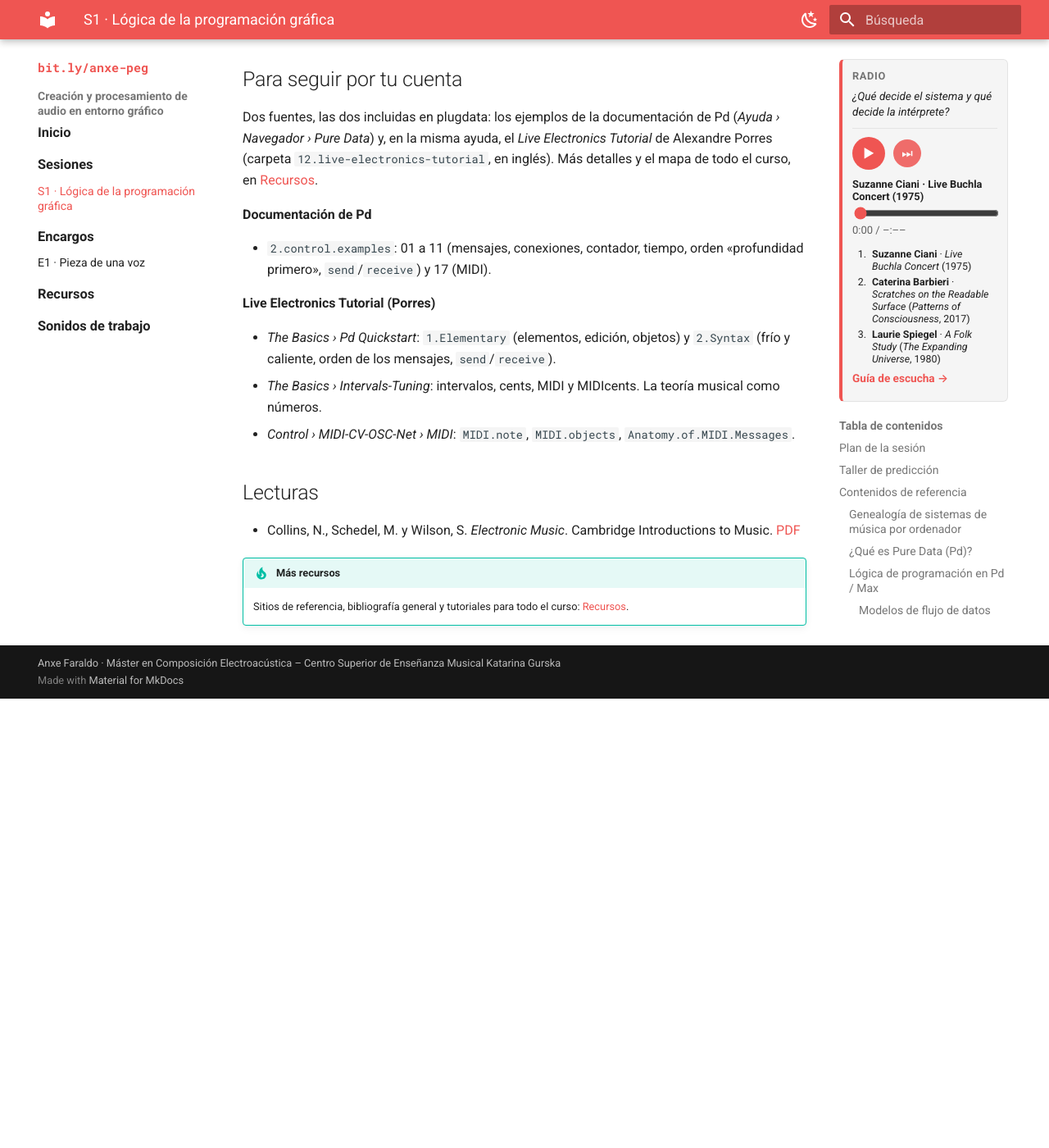
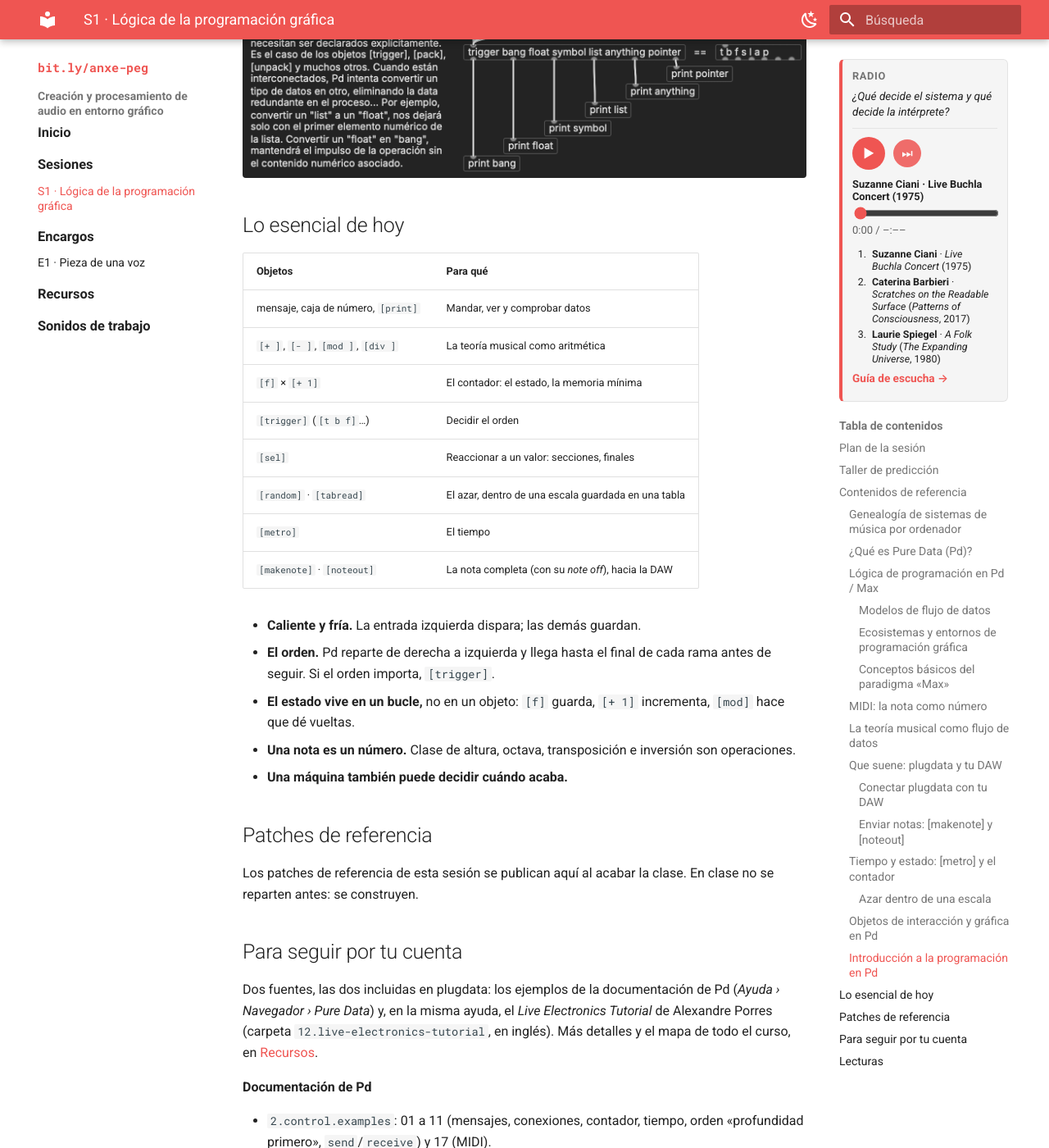
Before and after one commit to anxefaraldo/peg-curso, an MkDocs documentation site: the page built from docs/sesiones/s1.md, in a window 1280 px wide and 1400 px high, scrolled down 15379 px. Shown: the whole window at 82% size. Built offline with MkDocs 1.6.1 and Material for MkDocs 9.7.7, drawn with Linux system fonts in a browser that asks for light colours; before the commit the page ends 16231 px from its top, so only the background shows below that; some of the changed text lies outside the part shown.

Commit message:
Publicación programada 2026-10-03 07:40

```diff
--- a/docs/sesiones/s1.md
+++ b/docs/sesiones/s1.md
@@ -28,7 +28,7 @@
 
 1. Escucha: Suzanne Ciani, *Live Buchla Concert* (1975) · Caterina Barbieri, *Patterns of Consciousness* (2017). ¿Qué decide el sistema y qué decide la intérprete?
 2. Puesta en marcha: plugdata dentro de tu DAW, `[makenote]` y `[noteout]`. Lo de la mañana empieza a sonar.
-3. Tiempo y azar: `[metro]` mueve el contador, y el azar elige dentro de una escala.
+3. Tiempo y azar: `[metro]` mueve el contador, el azar elige dentro de una escala, y una regla puede pararlo todo.
 4. Taller: la *Máquina de reglas*. Programamos juntos, cada una en su ordenador y sonando en su DAW, las dos primeras reglas: el tiempo y la nota (altura y velocidad). ¿Qué cambia si cambiamos cada una? Las demás reglas (articulación, forma, final) las programas tú en el E1.
 5. Presentación del encargo [E1](../encargos/e1.md): de la máquina de clase a la tuya, con tus propias reglas.
 
@@ -201,6 +201,14 @@
 
 `[metro]` produce pulsos regulares. La pareja `[f]` × `[+ 1]` guarda un número y lo incrementa en cada pulso: es el **estado**, la memoria mínima de un programa. Con `[mod n]` el contador da vueltas, y ya tenemos un ciclo de *n* pasos.
 
+**Que la máquina se pare sola.** `[metro]` se apaga si recibe un `0` (o `stop`) por su entrada izquierda. Basta con que una regla se lo mande:
+
+- **Cuando llegue a una cuenta:** un contador de eventos y `[sel 64]`: al llegar al evento 64, un mensaje `[0(` a `[metro]`.
+- **Cuando lo decida el azar:** en cada evento, `[random 50]` → `[sel 0]` → `[0(`. Una posibilidad entre 50 en cada nota: nadie, ni tú, sabe cuándo acaba.
+- **Cuando acabe la forma:** si tienes un contador de secciones, el final es una sección más.
+
+Antes de parar, la última nota necesita su *note off*: si `[makenote]` ya la ha mandado, no queda colgada.
+
 #### Azar dentro de una escala
 
 ![Escalas y transposición](img/s1/escalas-transposicion.png){ .patch }
@@ -235,6 +243,25 @@
 
 ![Introducción a la programación en Pd, 4](img/s1/introduccion-4.png){ .patch }
 
+## Lo esencial de hoy
+
+| Objetos | Para qué |
+|---|---|
+| mensaje, caja de número, `[print]` | Mandar, ver y comprobar datos |
+| `[+ ]`, `[- ]`, `[mod ]`, `[div ]` | La teoría musical como aritmética |
+| `[f]` × `[+ 1]` | El contador: el estado, la memoria mínima |
+| `[trigger]` (`[t b f]`…) | Decidir el orden |
+| `[sel]` | Reaccionar a un valor: secciones, finales |
+| `[random]` · `[tabread]` | El azar, dentro de una escala guardada en una tabla |
+| `[metro]` | El tiempo |
+| `[makenote]` · `[noteout]` | La nota completa (con su *note off*), hacia la DAW |
+
+- **Caliente y fría.** La entrada izquierda dispara; las demás guardan.
+- **El orden.** Pd reparte de derecha a izquierda y llega hasta el final de cada rama antes de seguir. Si el orden importa, `[trigger]`.
+- **El estado vive en un bucle,** no en un objeto: `[f]` guarda, `[+ 1]` incrementa, `[mod]` hace que dé vueltas.
+- **Una nota es un número.** Clase de altura, octava, transposición e inversión son operaciones.
+- **Una máquina también puede decidir cuándo acaba.**
+
 ## Patches de referencia
 
 Los patches de referencia de esta sesión se publican aquí al acabar la clase. En clase no se reparten antes: se construyen.
```
Also changed, not shown: docs/encargos/e1.md (+1 -1 lines).
